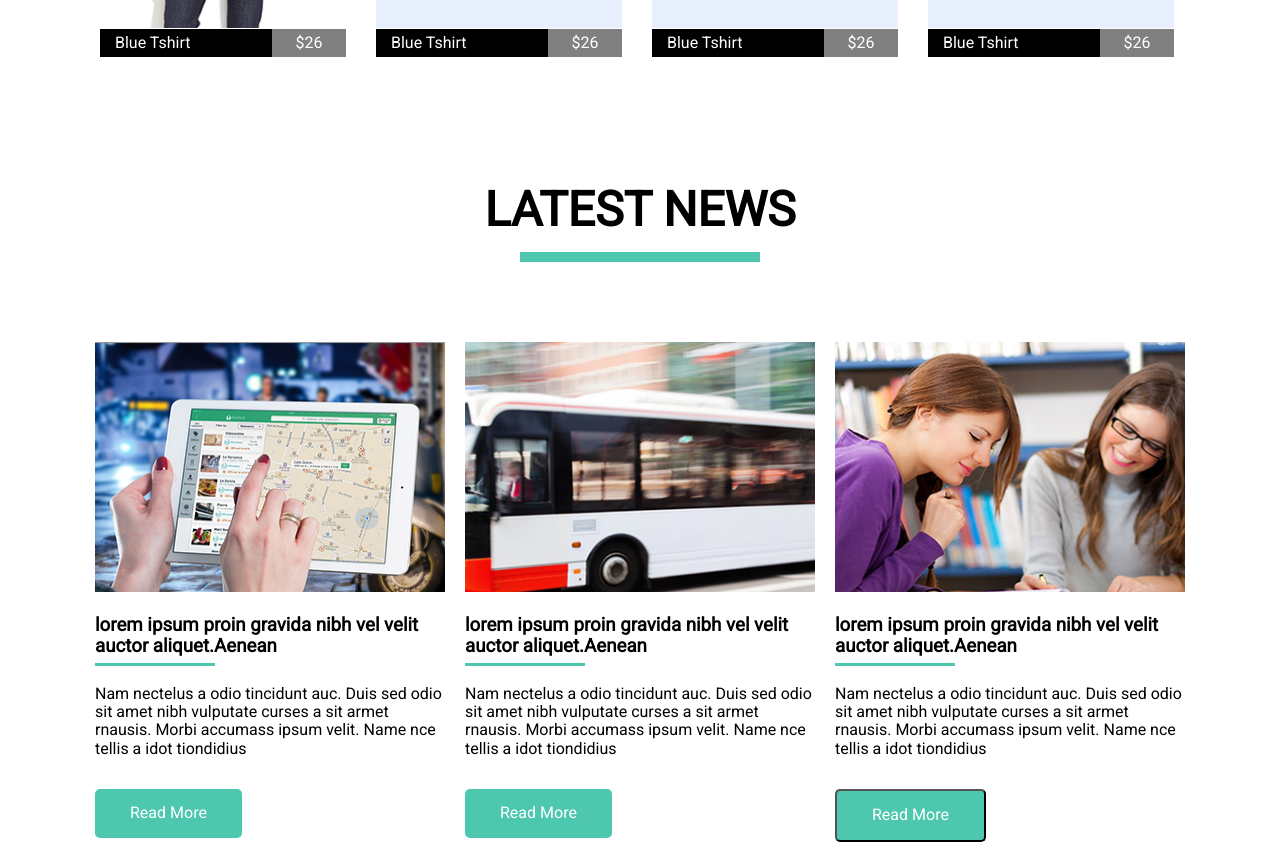
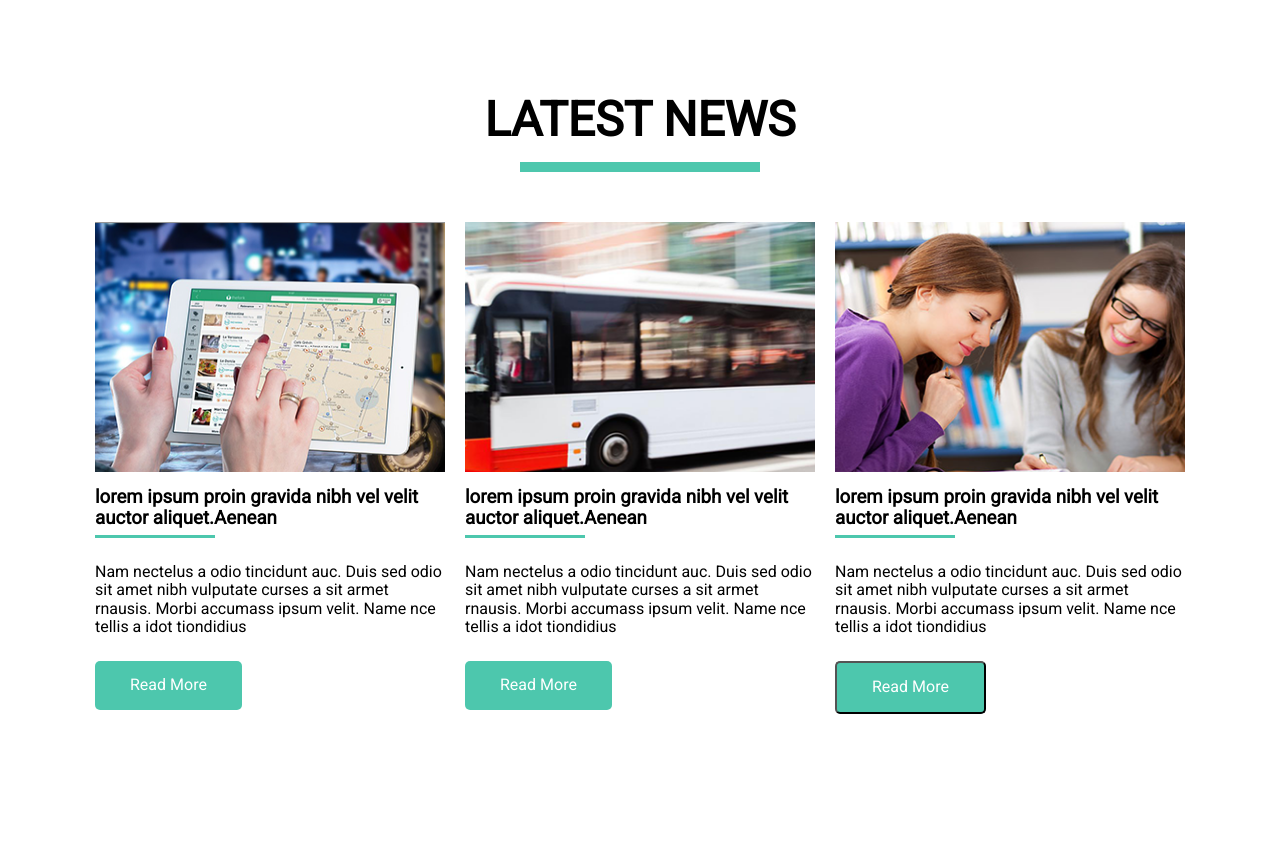
Before and after one commit to DmitriyChernobrivets/goit-fe-course-8, a plain HTML site: page html-css/module-4/index.html in a window 1280 px wide. Shown: the part 1080-1942 px from the top of the page. After the commit the page ends 1822 px from the top, so only its background shows below. Drawn offline with Linux system fonts and the light colour scheme; files whose address does not match are found by name.

Commit message:
Module-4 Added right paddings

```diff
--- a/html-css/module-4/css/style.css
+++ b/html-css/module-4/css/style.css
@@ -3,6 +3,11 @@
     text-decoration: none;
     box-sizing: border-box;
 }
+
+h2, h3, p {
+    margin: 0;
+}
+
 /* Обертка */
 .wrapper {
     width: 1110px;
@@ -51,9 +56,10 @@ ul li>a:hover {
 
 .section-header {
     text-align: center;
-    padding: 40px;
+    padding: 50px;
     font-size: 48px;
     font-weight: bold;
+
 }
 
 .section-header::after {
@@ -106,6 +112,10 @@ img {
     margin: 0 10px 0 10px;
 }
 
+h3, p {
+    padding: 10px 0;
+}
+
 h3::after {
     content: "";
     display: block;
```
